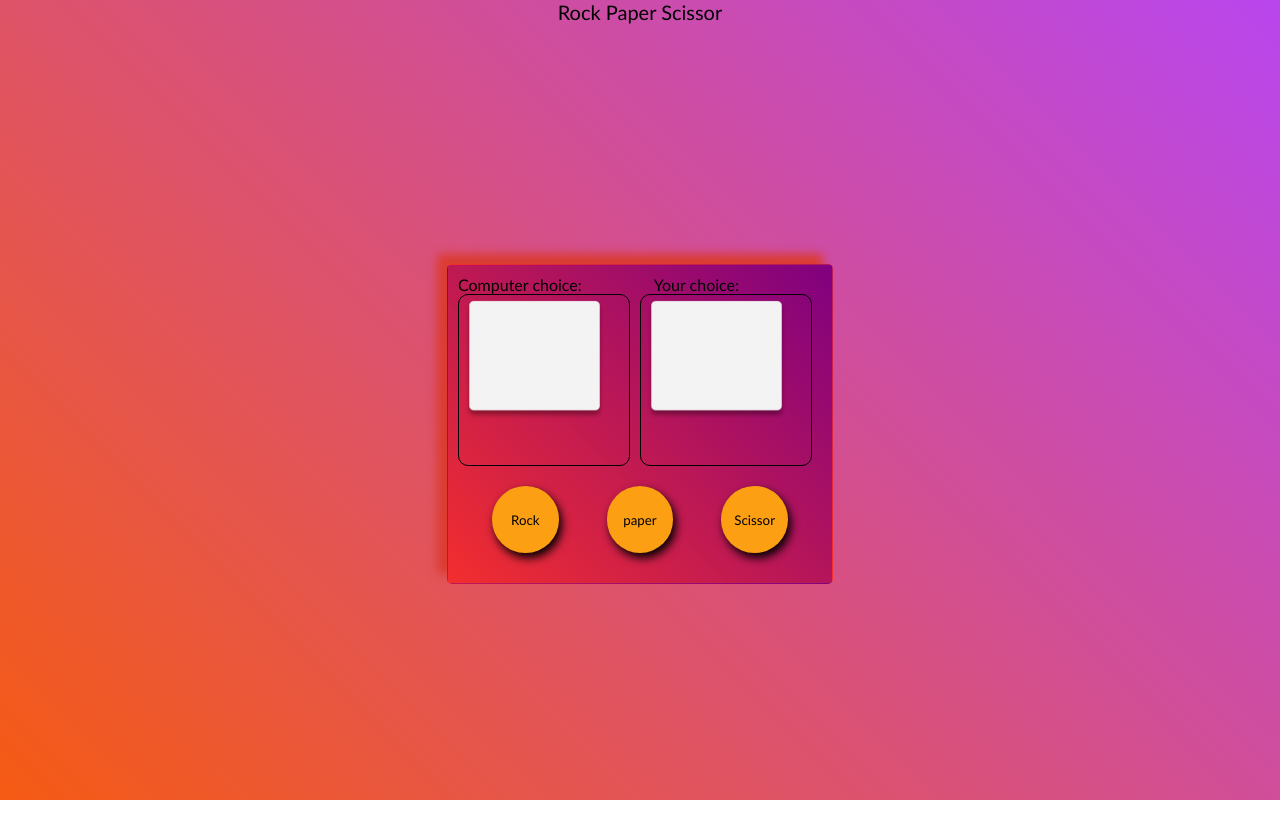
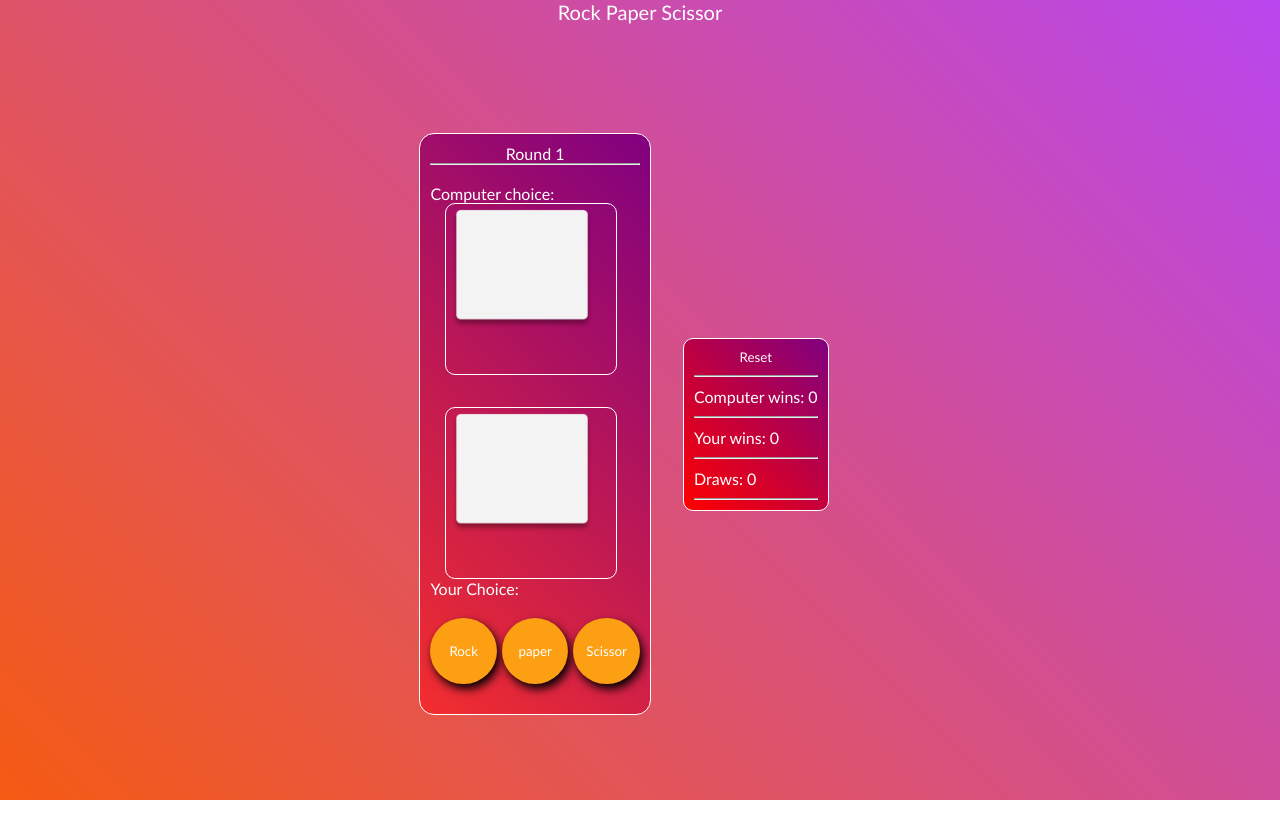
Before and after one commit to SCHT001/Rock_Paper_scissor, a plain HTML site: page index.html in a window 1280 px wide. Drawn offline with Linux system fonts and the light colour scheme.

Commit message:
remoduled

```diff
--- a/index.html
+++ b/index.html
@@ -9,18 +9,25 @@
 </head>
 <body>
     <div class="main">
+
         <span class="title">Rock Paper Scissor</span>
         <div class="submain">
             <div class="container">
-                <p class="topic"> Computer choice: <span> Your choice: </span></p>
+                <div id="roundCount">Round 1</div> <hr> <br>
+
+
+                <p class="topic"> Computer choice: </p>
                <div class="display">
                    <div class="computer">
                        <img id="cmptr1" src="image/white.png" alt="cmptrchoice" height="120em">
                    </div>
+
                    <div class="computer">
                        <img src="image/white.png" alt="userChoice" id="cmptr2" height="120em">
                    </div>
+
                </div>
+               <p>Your Choice: </p>
                <div class="buttons">
                    <button class="btn" id="Rbtn">
                        Rock
@@ -36,7 +43,15 @@
 
                </div>
            </div>
+
+           <div class="countBox">
+            <button id="reset">Reset</button> <hr>
+            <div id="cmptrWins"> Computer wins: 0</div> <hr>
+            <div id="userWins"> Your wins: 0</div> <hr>
+            <div id="draw"> Draws: 0</div> <hr>
+    </div>
         </div>
+
     </div>
 </body>
 <script src="script.js"></script>
--- a/script.js
+++ b/script.js
@@ -5,6 +5,8 @@ var RockButton=document.getElementById('Rbtn').addEventListener('click',rockChoo
 var PaperButton=document.getElementById('Pbtn').addEventListener('click',paperChoosed);
 var ScissorButton=document.getElementById('Sbtn').addEventListener('click',scissorChoosed);
 var result=document.getElementById('resultBox');
+var round=document.getElementById('roundCount');
+var roundCount=1,cmptrwinCount=0,userWinCount=0,drawCount=0;
  function decider()
  {
     display1.src="image/rock.png";
@@ -55,29 +57,59 @@ function scissorChoosed()
     if(cmptrChoice===userChoice)
     {
         result.innerHTML="Draw";
+        drawCount++;
     }
     if(cmptrChoice===0 && userChoice==1)
     {
         result.innerHTML="You win";
+        userWinCount++;
     }
     if(cmptrChoice==1 && userChoice==2)
     {
         result.innerHTML="You win";
+        userWinCount++;
     }
     if(cmptrChoice==2 && userChoice==0)
     {
         result.innerHTML="You win";
+        userWinCount++;
     }
     if(cmptrChoice==1 && userChoice==0)
     {
         result.innerHTML="Computer wins";
+        cmptrwinCount++;
     }
     if(cmptrChoice==2 && userChoice==1)
     {
         result.innerHTML="Computer wins";
+        cmptrwinCount++;
     }
     if(cmptrChoice==0 && userChoice==2)
     {
         result.innerHTML="Computer win";
+        cmptrwinCount++;
     }
+    roundIncr();
+    winsCounter();
  }
+
+ function roundIncr()
+ {
+    roundCount++;
+    round.innerHTML="Round "+roundCount;
+ }
+ var cmptrWins=document.getElementById('cmptrWins');
+ var userWins=document.getElementById('userWins');
+ var draw=document.getElementById('draw');
+ function winsCounter()
+ {
+    cmptrWins.innerHTML="Computer wins: "+cmptrwinCount;
+    userWins.innerHTML="Your wins: "+userWinCount;
+    draw.innerHTML="Draw: "+drawCount;
+ }
+ var resetButton=document.getElementById('reset').addEventListener('click',reset);
+
+ function reset()
+ {
+    location.reload();
+ }
--- a/style.css
+++ b/style.css
@@ -1,11 +1,13 @@
 *{
     padding: 0px;
     margin: 0px;
+    color: white;
     font-family: 'Gill Sans', 'Gill Sans MT', Calibri, 'Trebuchet MS', sans-serif;
 }
 .main{
     background:linear-gradient(45deg,rgb(245, 91, 19),rgb(185, 70, 238));
     height: 100vh;
+
 }
 .submain
 {
@@ -17,20 +19,23 @@
     height: 100vh;
 }
 .container{
-    border: 0.2px solid transparent;
-    border-radius: 5px;
+    border: 0.2px solid white;
+    border-radius: 15px;
     padding: 10px;
     height: fit-content;
-    box-shadow: -10px -10px 10px  rgb(219, 60, 49);
+
     width: fit-content;
     background: linear-gradient(45deg,rgb(243, 46, 46),purple);
 }
 .display
 {
     display: flex;
+    flex-direction: column;
+    gap: 2em;
+    margin-left: 15px;
 }
 .computer{
-    border: 0.2px solid black;
+    border: 0.2px solid white;
     height: 10em;
     width: 10em;
     margin-right: 10px;
@@ -40,8 +45,8 @@
 .buttons{
     margin-top: 20px;
     display: flex;
-    justify-content: center;
-    gap:3em;
+    justify-content:space-between;
+    gap:0.3em;
 }
 .btn{
     background-color: rgb(252, 159, 19);
@@ -49,8 +54,9 @@
     height: 5em;
     width: 5em;
     cursor: pointer;
-    box-shadow: 3px 5px 10px;
+    box-shadow: 3px 5px 10px black;
     border: none;
+    color: white;
 }
 .btn:hover{
     background-color: rgb(238, 87, 87);
@@ -64,7 +70,7 @@
     text-align:center;
 }
 .topic{
-    color: black;
+    color: white;
     display: flex;
     gap:4.5em;
 }
@@ -74,3 +80,28 @@
     font-size: 20px;
 
 }
+.countBox{
+    margin: 2em;
+    border: 1px solid;
+    padding: 10px;
+    border-radius: 10px;
+    color: white;
+    background: linear-gradient(45deg,red,purple);
+    display: flex;
+    flex-direction: column;
+    gap: 10px;
+}
+#reset{
+    background-color: transparent;
+    border: none;
+    color: white;
+    cursor: pointer;
+}
+#resultBox{
+    color: white;
+    font-size: 1.9em;
+    font-weight: 100;
+}
+#roundCount{
+    text-align: center;
+}
```
Also changed, not shown: image/Paper.png, image/rock.png, 1 other file.
